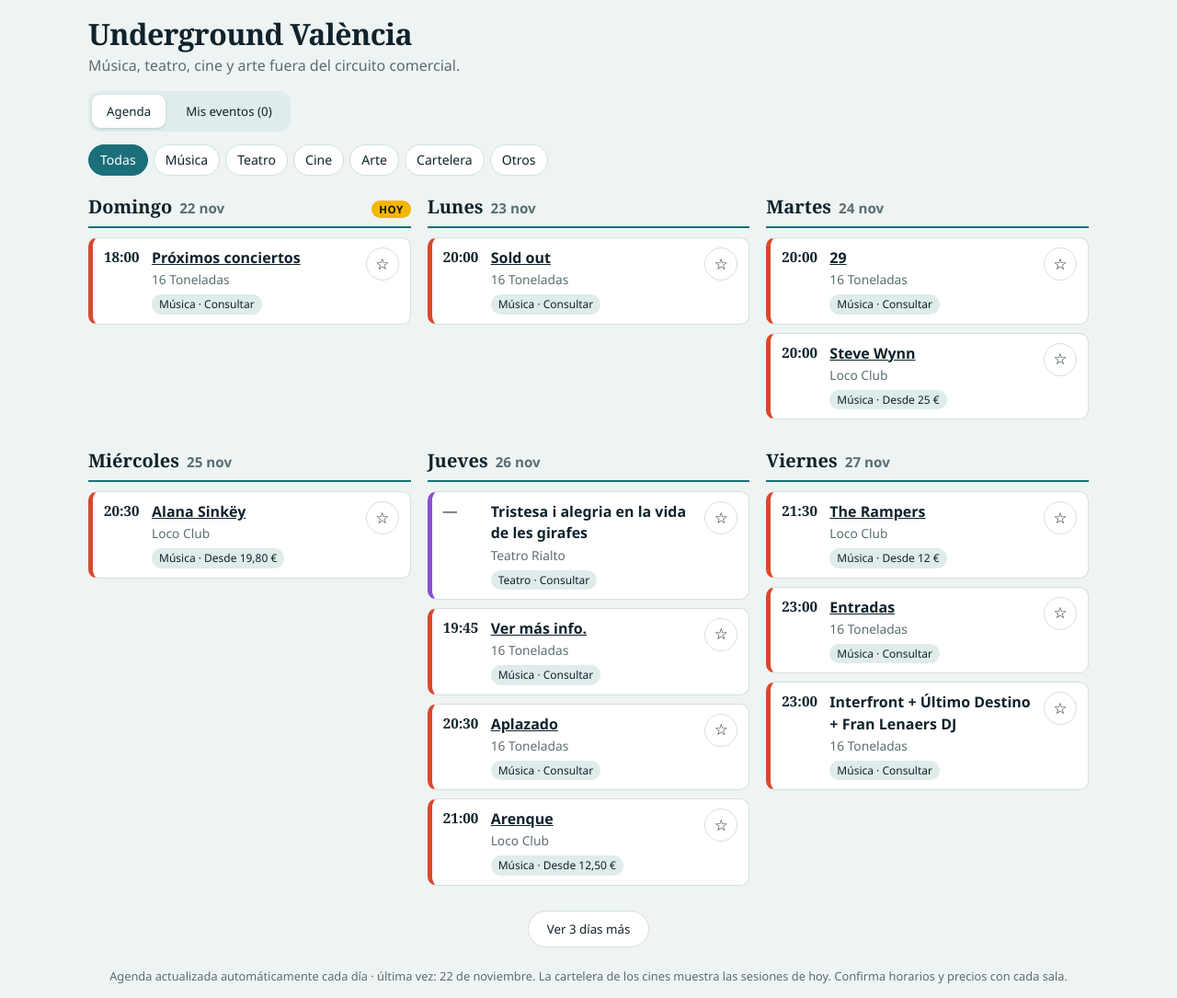
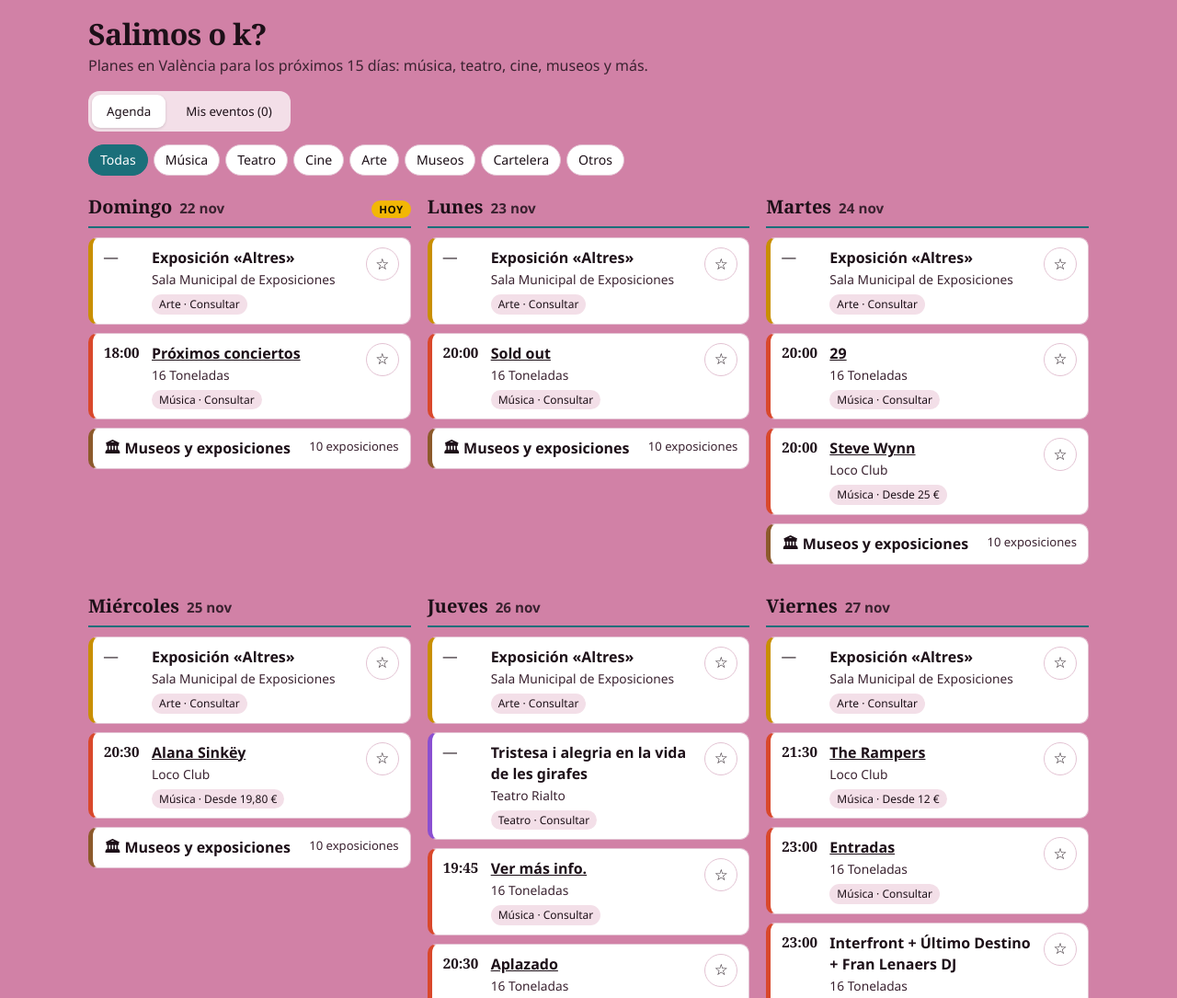
Before and after one commit to Nadrianio/Agenda-Valencia, a plain HTML site: page index.html in a window 1280 px wide. Shown: the top 1085 px of the page at 92% size. Drawn offline with Linux system fonts and the light colour scheme.

Commit message:
Update index.html

```diff
--- a/index.html
+++ b/index.html
@@ -3,12 +3,10 @@
 <head>
 <meta charset="utf-8">
 <meta name="viewport" content="width=device-width, initial-scale=1, viewport-fit=cover">
-<title>Underground València · Agenda independiente</title>
+<title>Salimos o k?</title>
 <style>
 :root{box-sizing:border-box;padding-top:env(safe-area-inset-top,0px);padding-bottom:env(safe-area-inset-bottom,0px);
---bg:#eef4f3;--surface:#fff;--ink:#10222b;--muted:#5a6d74;--line:#d3e0de;--sea:#1b6f7a;--gold:#f2b705;--on-sea:#fff;--chip:#dfeceb}
-@media (prefers-color-scheme:dark){:root:not([data-theme="light"]){color-scheme:dark;--bg:#0c1a20;--surface:#14262d;--ink:#e8f1f0;--muted:#92a9ae;--line:#24404a;--sea:#4fb5c1;--on-sea:#06191e;--chip:#1c343c}}
-:root[data-theme="dark"]{color-scheme:dark;--bg:#0c1a20;--surface:#14262d;--ink:#e8f1f0;--muted:#92a9ae;--line:#24404a;--sea:#4fb5c1;--on-sea:#06191e;--chip:#1c343c}
+--bg:#d181a6;--surface:#fff;--ink:#1d1018;--muted:#3a2230;--line:#e3c3d3;--sea:#1b6f7a;--gold:#f2b705;--on-sea:#fff;--chip:#f3dfe8;color-scheme:light}
 *,*:before,*:after{box-sizing:inherit}
 html{scroll-padding-top:env(safe-area-inset-top,0px)}
 body{margin:0;background:var(--bg);color:var(--ink);font:16px/1.45 "Avenir Next","Segoe UI",system-ui,sans-serif}
@@ -53,8 +51,8 @@ button:focus-visible,summary:focus-visible{outline:3px solid var(--sea);outline-
 </head>
 <body>
 <div class="wrap">
-  <h1>Underground València</h1>
-  <p class="sub">Música, teatro, cine y arte fuera del circuito comercial.</p>
+  <h1>Salimos o k?</h1>
+  <p class="sub">Planes en València para los próximos 15 días: música, teatro, cine, museos y más.</p>
   <div class="tabs" role="tablist">
     <button role="tab" id="t-all" aria-selected="true">Agenda</button>
     <button role="tab" id="t-mine" aria-selected="false">Mis eventos (<span id="n">0</span>)</button>
@@ -66,7 +64,7 @@ button:focus-visible,summary:focus-visible{outline:3px solid var(--sea);outline-
   <p class="note" id="upd"></p>
 </div>
 <script>
-var CATS={"Música":"#d9482b","Teatro":"#8a4fd1","Cine":"#1b6f7a","Arte":"#c98f00","Cartelera":"#b5457a","Otros":"#2f9e5b"};
+var CATS={"Música":"#d9482b","Teatro":"#8a4fd1","Cine":"#1b6f7a","Arte":"#c98f00","Museos":"#8c5a2b","Cartelera":"#b5457a","Otros":"#2f9e5b"};
 var EV=[],cat="Todas",tab="all",saved=[],updated="",days=[],shown=3,ready=false;
 try{saved=JSON.parse(localStorage.getItem("uv-saved2")||"[]")}catch(e){saved=[]}
 function persist(){try{localStorage.setItem("uv-saved2",JSON.stringify(saved))}catch(e){}}
@@ -78,13 +76,14 @@ function today(){return iso(new Date())}
 function addDays(s,n){var d=new Date(s+"T12:00:00");d.setDate(d.getDate()+n);return iso(d)}
 function cap(s){return s.charAt(0).toUpperCase()+s.slice(1)}
 function chips(){var h="";["Todas"].concat(Object.keys(CATS)).forEach(function(c){h+='<button class="chip" aria-pressed="'+(c===cat)+'" data-c="'+esc(c)+'">'+esc(c)+'</button>'});document.getElementById("chips").innerHTML=h}
-function isSaved(e){return e.c!=="Cartelera"&&saved.indexOf(key(e))>=0}
+function isSaved(e){return e.c!=="Cartelera"&&e.c!=="Museos"&&saved.indexOf(key(e))>=0}
 function visible(e){return (cat==="Todas"||e.c===cat)&&(tab==="all"||isSaved(e))}
+function onDay(e,d){return e.d<=d&&d<=(e.d2||e.d)}
+var SPAN=15;
 function buildDays(){
-  var t0=today(),evs=EV.filter(function(e){return e.d>=t0});
-  if(tab==="mine"){var s={};evs.forEach(function(e){if(isSaved(e))s[e.d]=1});return Object.keys(s).sort()}
-  var max=t0;evs.forEach(function(e){if(e.d>max)max=e.d});
-  var out=[],d=t0,n=0;while(d<=max&&n<150){out.push(d);d=addDays(d,1);n++}
+  var t0=today(),out=[];
+  for(var i=0;i<SPAN;i++)out.push(addDays(t0,i));
+  if(tab==="mine")return out.filter(function(d){return EV.some(function(e){return onDay(e,d)&&isSaved(e)})});
   return out;
 }
 function card(e){
@@ -93,16 +92,22 @@ function card(e){
   return '<div class="ev" style="--c:'+(CATS[e.c]||"#1b6f7a")+'"><div class="time">'+esc(e.h||"—")+'</div><div class="body"><p class="t">'+t+'</p><p class="m">'+esc(e.v)+'</p><span class="tag">'+esc(e.c)+' · '+esc(e.p||"Consultar")+'</span></div>'
    +'<button class="save" data-k="'+esc(k)+'" aria-pressed="'+on+'" aria-label="'+(on?"Quitar de mis eventos":"Guardar en mis eventos")+'">'+(on?"★":"☆")+'</button></div>';
 }
+function grp(label,count,items,color){
+  return '<details class="cin" style="--cart:'+color+'"><summary><span>'+label+'</span><span class="ct">'+count+'</span></summary><ul>'+items.join("")+'</ul></details>';
+}
+function hasta(d2){return new Date(d2+"T12:00:00").toLocaleDateString("es-ES",{day:"numeric",month:"short"})}
 function dayHTML(d){
-  var evs=EV.filter(function(e){return e.d===d&&visible(e)}).sort(function(a,b){return (a.h||"~").localeCompare(b.h||"~")});
+  var evs=EV.filter(function(e){return onDay(e,d)&&visible(e)}).sort(function(a,b){return (a.h||"~").localeCompare(b.h||"~")});
   var dt=new Date(d+"T12:00:00"),body="";
-  var reg=evs.filter(function(e){return e.c!=="Cartelera"}),car={};
+  var reg=evs.filter(function(e){return e.c!=="Cartelera"&&e.c!=="Museos"}),mus=evs.filter(function(e){return e.c==="Museos"}),car={};
   evs.filter(function(e){return e.c==="Cartelera"}).forEach(function(e){(car[e.v]=car[e.v]||[]).push(e)});
   reg.forEach(function(e){body+=card(e)});
+  if(mus.length)body+=grp("🏛 Museos y exposiciones",mus.length+(mus.length===1?" exposición":" exposiciones"),mus.map(function(e){
+    var t=esc(e.t);if(/^https:\/\//.test(e.u||""))t='<a href="'+esc(e.u)+'" target="_blank" rel="noopener">'+t+'</a>';
+    return '<li><b>'+t+'</b><span>'+esc(e.v)+(e.d2?' · hasta '+hasta(e.d2):'')+' · '+esc(e.p||"Consultar")+'</span></li>'}),CATS.Museos);
   Object.keys(car).sort().forEach(function(v){
     var f=car[v];
-    body+='<details class="cin" style="--cart:'+CATS.Cartelera+'"><summary><span>🎬 '+esc(v)+'</span><span class="ct">'+f.length+' películas</span></summary><ul>'
-      +f.map(function(e){return '<li><b>'+esc(e.t)+'</b><span>'+esc(e.x||e.h)+'</span></li>'}).join("")+'</ul></details>';
+    body+=grp("🎬 "+esc(v),f.length+" películas",f.map(function(e){return '<li><b>'+esc(e.t)+'</b><span>'+esc(e.x||e.h)+'</span></li>'}),CATS.Cartelera);
   });
   if(!body)body='<p class="none">Sin eventos este día.</p>';
   return '<section><h2 class="dh"><span>'+cap(dt.toLocaleDateString("es-ES",{weekday:"long"}))+'</span><span class="dd">'+dt.toLocaleDateString("es-ES",{day:"numeric",month:"short"})+'</span>'+(d===today()?'<span class="hoy">Hoy</span>':'')+'</h2>'+body+'</section>';
@@ -112,13 +117,13 @@ function render(keep){
   if(!keep)shown=3;
   days=buildDays();
   var t0=today();
-  document.getElementById("n").textContent=EV.filter(function(e){return e.d>=t0&&isSaved(e)}).length;
+  document.getElementById("n").textContent=EV.filter(function(e){return (e.d2||e.d)>=t0&&isSaved(e)}).length;
   document.getElementById("t-all").setAttribute("aria-selected",tab==="all");
   document.getElementById("t-mine").setAttribute("aria-selected",tab==="mine");
   var g=document.getElementById("grid");
   if(!days.length){g.innerHTML='<div class="empty">'+(tab==="mine"?"Aún no has guardado ningún evento. Toca ☆ en la agenda para seguirlo.":"No hay eventos próximos.")+'</div>'}
   else g.innerHTML=days.slice(0,shown).map(dayHTML).join("");
-  document.getElementById("upd").textContent="Agenda actualizada automáticamente cada día"+(updated?" · última vez: "+updated:"")+". La cartelera de los cines muestra las sesiones de hoy. Confirma horarios y precios con cada sala.";
+  document.getElementById("upd").textContent="Agenda actualizada automáticamente cada día"+(updated?" · última vez: "+updated:"")+". Se muestran 15 días, y avanzan cada día. La cartelera de los cines solo incluye las sesiones de hoy. Confirma horarios y precios con cada sala.";
   updateMore();
 }
 function more(){
```
